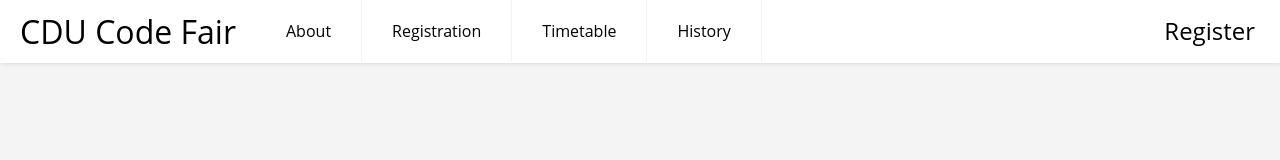
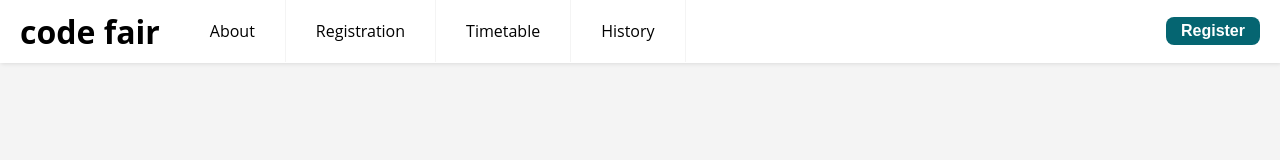
Before and after one commit to alexworrall/component-design, a plain HTML site: page index.html in a window 1280 px wide. Drawn offline with Linux system fonts and the light colour scheme.

Commit message:
Added registration button to nav

```diff
--- a/css/style.css
+++ b/css/style.css
@@ -43,17 +43,20 @@ body {
   .header .logo {
     display: block;
     float: left;
+    font-weight: bold;
     font-size: 2em;
     padding: 10px 20px;
     text-decoration: none;
   }
 
-  .header .register {
+  .header .register{
     display: none;
     float: right;
-    font-size: 2em;
-    padding: 10px 20px;
+    font-weight: bold;
+    padding: 5px 15px;
     text-decoration: none;
+    margin: 17px 20px;
+    border-radius: 8px;
   }
 
   /* menu */
@@ -129,6 +132,15 @@ body {
     top: 0;
   }
 
+  button{
+    background-color: #056571;
+    border: none;
+    color: white;
+    text-align: center;
+    text-decoration: none;
+    display: inline-block;
+  }
+
 
 /* If the screen goes above 768 pixels then add a full menu bar */
   @media (min-width: 768px) {
@@ -153,8 +165,7 @@ body {
     .header .register {
         display: block;
         float: right;
-        font-size: 1.5em;
-        padding: 14px 25px;
+        font-size: 1em;
         text-decoration: none;
       }
   }
--- a/index.html
+++ b/index.html
@@ -8,8 +8,9 @@
 <body>
 	<header class="header">
 		<nav>
-			<a href="" class="logo">CDU Code Fair</a>
-			<a href="" class="register">Register</a>
+
+			<a href="" class="logo">code fair</a>
+			<button class="register">Register</button>
 			<input class="menu-btn" type="checkbox" id="menu-btn" />
 			<label class="menu-icon" for="menu-btn"><span class="navicon"></span></label>
 			<ul class="menu">
```
